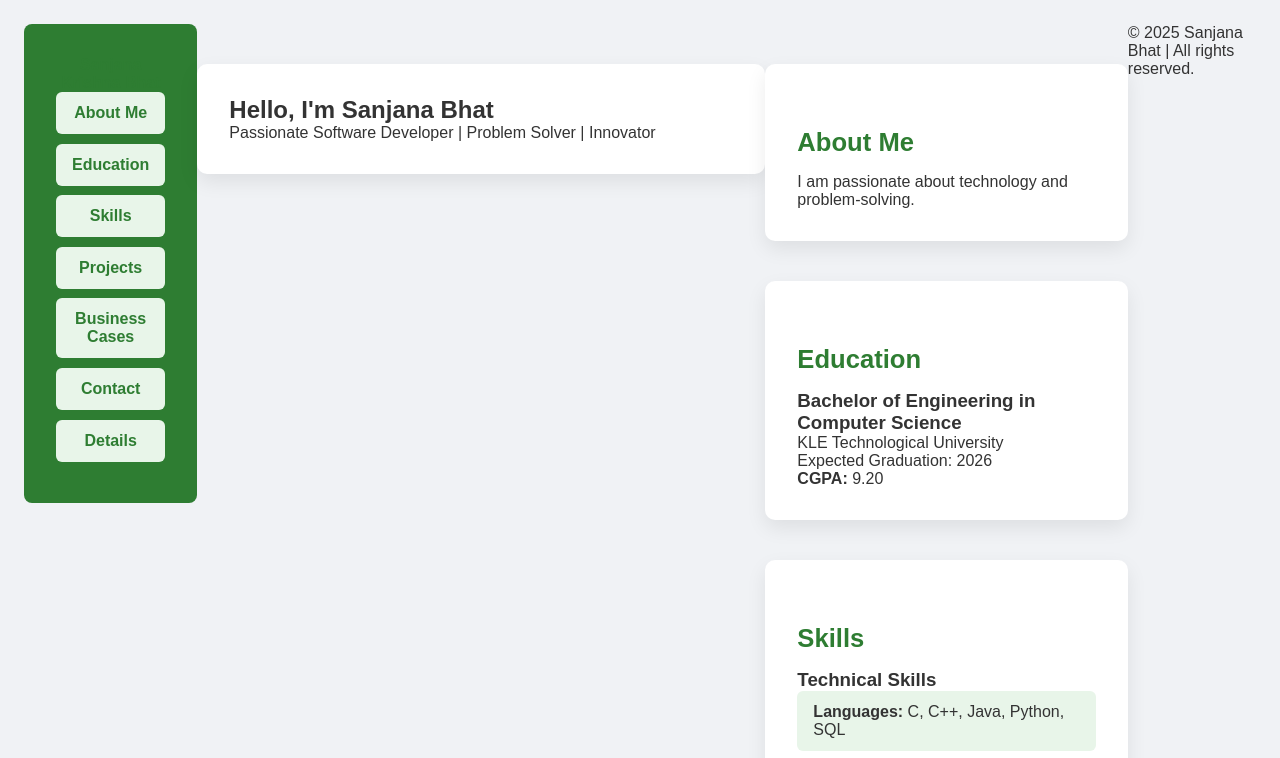
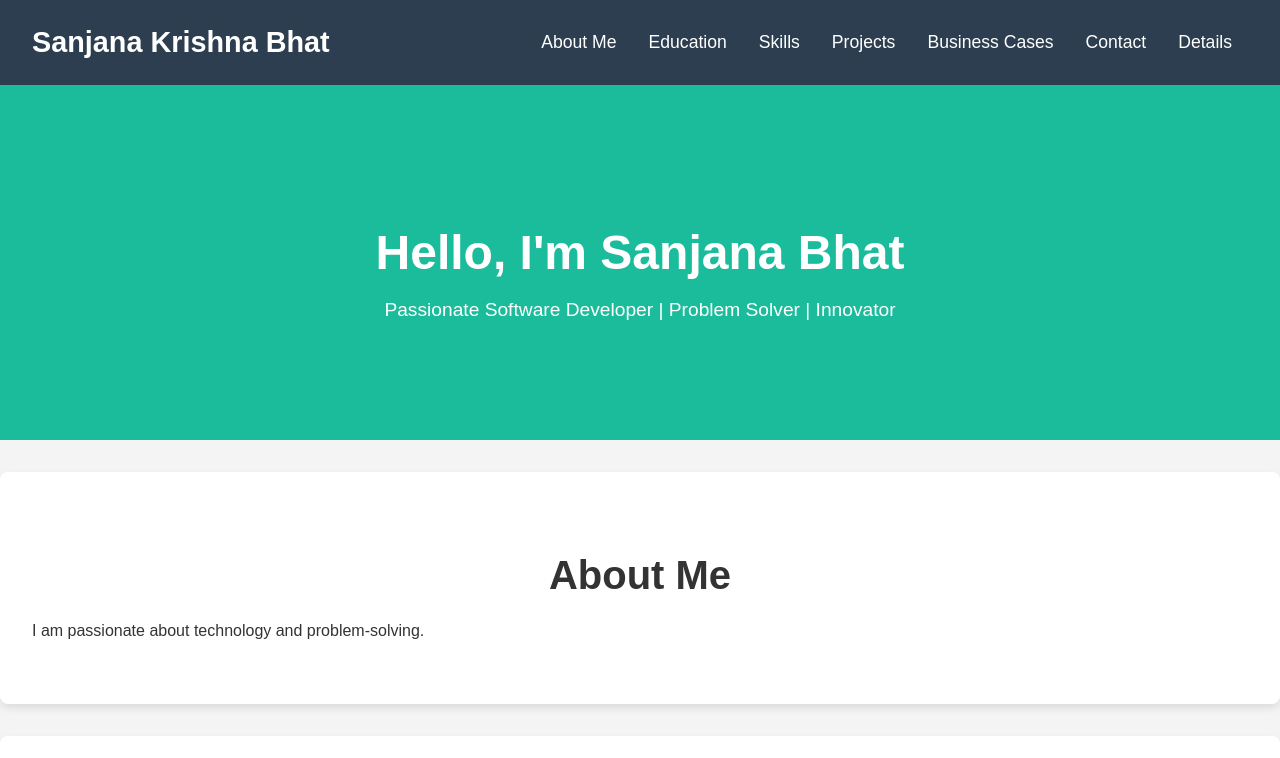
Before and after one commit to Sanjanaa21/portfolio.github.io, a plain HTML site: page index.html in a window 1280 px wide. Shown: the top 758 px of the page. Drawn offline with Linux system fonts and the light colour scheme.

Commit message:
Update style.css

```diff
--- a/style.css
+++ b/style.css
@@ -1,133 +1,123 @@
-/* === Reset and Base Setup === */
-* {
+/* Global Styles */
+body {
+    font-family: 'Montserrat', sans-serif;
     margin: 0;
     padding: 0;
     box-sizing: border-box;
-}
-
-body {
-    font-family: 'Poppins', sans-serif;
-    background-color: #f0f2f5;
-    padding: 24px;
-    display: flex;
-    justify-content: center;
-    align-items: flex-start;
-    min-height: 100vh;
+    background-color: #f4f4f4;
     color: #333;
 }
 
-/* === Layout Container === */
-section {
-    background-color: #ffffff;
-    padding: 2rem;
-    width: 100%;
-    max-width: 840px;
-    box-shadow: 0 8px 20px rgba(0, 0, 0, 0.08);
-    border-radius: 10px;
-    margin-top: 40px;
-    text-align: left;
+/* Header and Navigation */
+header {
+    background-color: #2c3e50;
+    padding: 1rem 0;
 }
 
-/* === Header Section === */
-header {
-    background-color: #2e7d32;
-    color: #ffffff;
-    padding: 2rem;
-    border-radius: 8px;
-    margin-bottom: 2rem;
+.navbar .nav-container {
+    display: flex;
+    justify-content: space-between;
+    align-items: center;
+    padding: 0 2rem;
+}
+
+.nav-logo {
+    color: #fff;
+    font-size: 1.8rem;
+    font-weight: 700;
+    text-decoration: none;
+}
+
+.nav-links {
+    list-style: none;
+    display: flex;
+}
+
+.nav-links li {
+    margin: 0 1rem;
+}
+
+.nav-links a {
+    color: #fff;
+    text-decoration: none;
+    font-size: 1.1rem;
+}
+
+.nav-links a:hover {
+    color: #1abc9c;
+}
+
+/* Hero Section */
+.hero {
+    background-color: #1abc9c;
+    color: #fff;
+    padding: 100px 0;
     text-align: center;
 }
 
-header h1 {
-    font-size: 2.4rem;
-    font-weight: 600;
+.hero h1 {
+    font-size: 3rem;
+    margin-bottom: 10px;
 }
 
-header p {
-    margin-top: 1rem;
-    font-size: 1.1rem;
-    opacity: 0.9;
+.hero p {
+    font-size: 1.2rem;
 }
 
-/* === Headings === */
-h2 {
-    color: #2e7d32;
-    font-size: 1.6rem;
-    margin: 2rem 0 1rem;
+/* Section Styles */
+.section {
+    padding: 3rem 2rem;
+    margin: 2rem 0;
+    background-color: #fff;
+    border-radius: 8px;
+    box-shadow: 0 4px 8px rgba(0, 0, 0, 0.1);
 }
 
-/* === List Styling === */
-ul {
-    list-style-type: none;
-    padding-left: 0;
+.section h2 {
+    text-align: center;
+    font-size: 2.5rem;
+    margin-bottom: 1.5rem;
 }
 
-ul li {
-    background-color: #e8f5e9;
-    margin-bottom: 0.6rem;
-    padding: 0.75rem 1rem;
-    border-radius: 6px;
+.project, .use-case {
+    margin-bottom: 2rem;
+}
+
+/* Form */
+.form-group {
+    margin-bottom: 1.5rem;
+}
+
+input, textarea {
+    width: 100%;
+    padding: 1rem;
+    border: 1px solid #ccc;
+    border-radius: 5px;
     font-size: 1rem;
 }
 
-/* === Link Styling === */
-a {
-    color: #2e7d32;
-    text-decoration: none;
-    font-weight: 600;
-    transition: all 0.2s ease;
+button {
+    background-color: #2c3e50;
+    color: white;
+    padding: 1rem 2rem;
+    font-size: 1.2rem;
+    border: none;
+    cursor: pointer;
+    border-radius: 5px;
 }
 
-a:hover {
-    text-decoration: underline;
-    opacity: 0.85;
+button:hover {
+    background-color: #34495e;
 }
 
-/* === Definition List === */
-dl dt {
-    font-weight: 600;
-    color: #222;
-    margin-top: 1.2rem;
-    font-size: 1.05rem;
+/* Footer */
+footer {
+    text-align: center;
+    padding: 2rem;
+    background-color: #2c3e50;
+    color: white;
 }
 
-dl dd {
-    margin-left: 1.2rem;
-    color: #555;
-    line-height: 1.6;
+footer p {
+    font-size: 1.1rem;
 }
-
-/* === Blockquote === */
-blockquote {
-    font-style: italic;
-    color: #444;
-    border-left: 4px solid #2e7d32;
-    padding-left: 1rem;
-    margin-top: 2rem;
-    background-color: #f1f8f1;
-    padding: 1rem;
-    border-radius: 6px;
-}
-
-/* === Responsive Adjustments === */
-@media (max-width: 600px) {
-    body {
-        padding: 16px;
-    }
-
-    section {
-        padding: 1.5rem;
-    }
-
-    header {
-        padding: 1.5rem;
-    }
-
-    header h1 {
-        font-size: 2rem;
-    }
-
-    h2 {
-        font-size: 1.4rem;
-    }
-}
```
